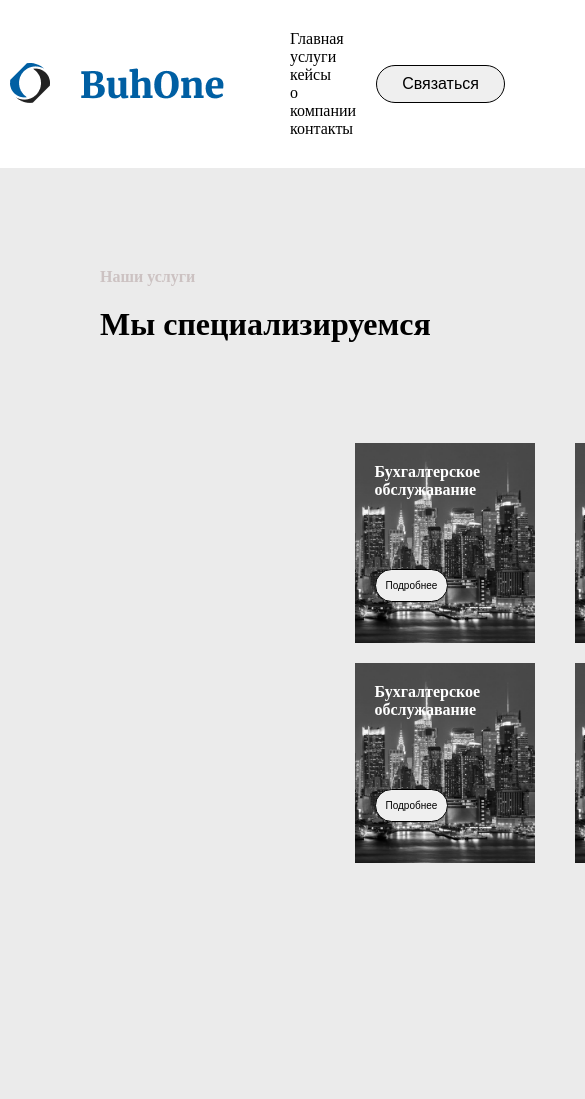
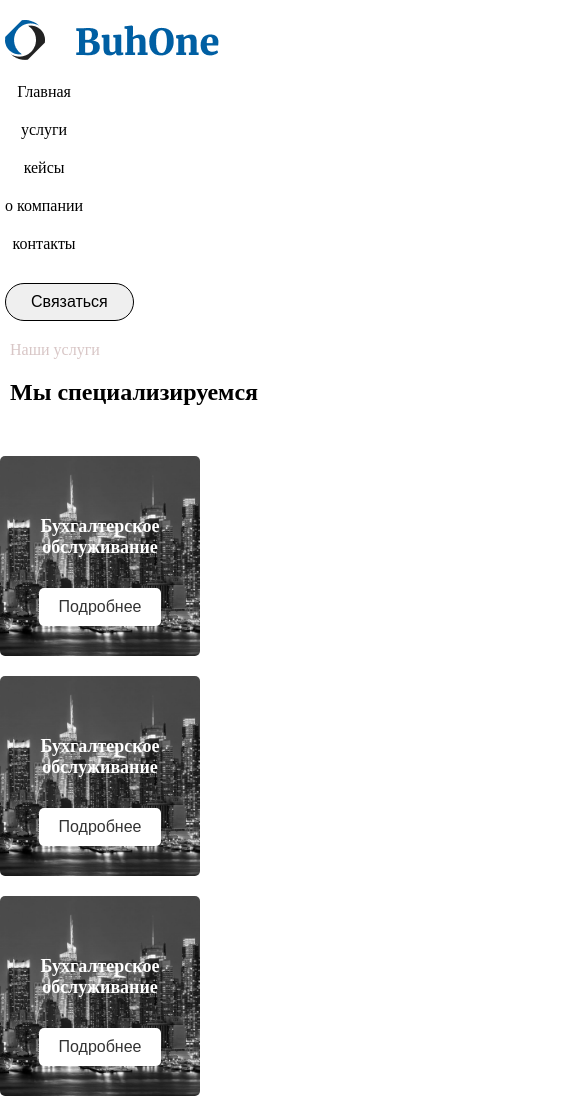
Before and after one commit to Zaven333/Display-Grid, a plain HTML site: page index.html in a window 390 px wide. Shown: the top 1099 px of the page, 585 px wide, since content can reach past the window. Drawn offline with Linux system fonts and the light colour scheme.

Commit message:
first commit

```diff
--- a/index.html
+++ b/index.html
@@ -22,49 +22,38 @@
         </nav>
         <a href="#"><button>Связаться</button></a>
     </div>
-    <div class="contanier">
-        <div class="content-text">
+    <section class="services">
+        <div class="services-text">
             <p>Наши услуги</p>
             <h1>Мы специализируемся</h1>
         </div>
-        <div class="content-grid">
-            <div class="content-img">
-                <p>Бухгалтерское обслужавание</p>
-                <div class="img-btn">
-                    <button>Подробнее</button>
-                </div>
+        <div class="grid-container">
+            <div class="grid-item">
+                <h3>Бухгалтерское обслуживание</h3>
+                <button>Подробнее</button>
             </div>
-            <div class="content-img">
-                <p>Бухгалтерское обслужавание</p>
-                <div class="img-btn">
-                    <button>Подробнее</button>
-                </div>
+            <div class="grid-item">
+                <h3>Бухгалтерское обслуживание</h3>
+                <button>Подробнее</button>
             </div>
-            <div class="content-img">
-                <p>Бухгалтерское обслужавание</p>
-                <div class="img-btn">
-                    <button>Подробнее</button>
-                </div>
+            <div class="grid-item">
+                <h3>Бухгалтерское обслуживание</h3>
+                <button>Подробнее</button>
             </div>
-            <div class="content-img">
-                <p>Бухгалтерское обслужавание</p>
-                <div class="img-btn">
-                    <button>Подробнее</button>
-                </div>
+            <div class="grid-item">
+                <h3>Бухгалтерское обслуживание</h3>
+                <button>Подробнее</button>
             </div>
-            <div class="content-img">
-                <p>Бухгалтерское обслужавание</p>
-                <div class="img-btn">
-                    <button>Подробнее</button>
-                </div>
+            <div class="grid-item">
+                <h3>Бухгалтерское обслуживание</h3>
+                <button>Подробнее</button>
             </div>
-            <div class="content-img">
-                <p>Бухгалтерское обслужавание</p>
-                <div class="img-btn">
-                    <button>Подробнее</button>
-                </div>
+            <div class="grid-item">
+                <h3>Бухгалтерское обслуживание</h3>
+                <button>Подробнее</button>
             </div>
         </div>
+    </section>
     </div>
     <div class="ivanov">
         <div class="main">
--- a/style.css
+++ b/style.css
@@ -30,32 +30,62 @@ li,a,button{
     border: 1px solid black;
     border-radius: 50px;
  }
- .contanier{
-    width: 1349px;
-    height: 1242px;
-    background-color: #EBEBEB;
- }
- .content-text p{
-    font-weight: 800;
-    color: #ccc2c2;
- }
- .content-text{
+ .services h3{
+    text-align: center;
+    padding: 20px;
+}
+.services-text{
     display: flex;
-    padding: 100px 100px;
-    width: 600px;
-    flex-wrap: wrap;
+    flex-direction: column;
     gap: 20px;
- }
- .content-img {
-    width: 180px;
-    height: 200px;
+    margin: 0px 350px;
+}
+.services-text p{
+    color: rgb(216, 198, 198);
+}
+.grid-container {
+    padding-top: 50px;
+    display: grid;
+    grid-template-columns:200px 200px 200px;
+    gap: 20px;
+    justify-content: center;
+    align-items: center;
+}
+
+.grid-item {
     background-image: url("Media/NEW\ YORK.jpg");
     background-size: cover;
     filter: grayscale(1);
-    transition: filter,0,5s;
+    color: white;
+    width: 200px;
+    height: 200px;
+    display: flex;
+    flex-direction: column;
+    justify-content: center;
+    align-items: center;
+    border-radius: 5px;
+
 }
-.content-img:hover{
+.grid-item:hover{
     filter: grayscale(0);
+}
+.grid-item h3 {
+    margin: 10px 0;
+    font-size: 18px;
+}
+
+.grid-item button {
+    background-color: white;
+    border: none;
+    color: #333;
+    padding: 10px 20px;
+    border-radius: 5px;
+    cursor: pointer;
+    font-size: 16px;
+}
+
+.grid-item button:hover {
+    background-color: #ddd;
 }
 .content-img p{
     font-weight: 800;
@@ -127,3 +157,136 @@ li,a,button{
 .ivanov{
     display: flex;
 }
+@media (max-width: 768px) {
+    .header {
+        flex-direction: column;
+        align-items: flex-start;
+    }
+    .nav-links {
+        width: 100%;
+        display: flex;
+        justify-content: space-around;
+        padding: 10px 0;
+    }
+    .nav-links li {
+        padding: 10px 0;
+    }
+    .header button {
+        margin-top: 10px;
+    }
+}
+
+@media (max-width: 480px) {
+    .header {
+        padding: 20px 5px;
+    }
+    .nav-links {
+        flex-direction: column;
+        align-items: center;
+    }
+    .nav-links li {
+        display: block;
+        padding: 10px 0;
+    }
+    .header button {
+        width: 100%;
+        text-align: center;
+    }
+}
+@media (max-width: 768px) {
+    .header {
+        flex-direction: column;
+        align-items: flex-start;
+    }
+    .nav-links {
+        width: 100%;
+        display: flex;
+        justify-content: space-around;
+        padding: 10px 0;
+    }
+    .nav-links li {
+        padding: 10px 0;
+    }
+    .header button {
+        margin-top: 10px;
+    }
+    .services-text {
+        margin: 0 20px;
+    }
+    .grid-container {
+        grid-template-columns: repeat(auto-fill, minmax(150px, 1fr));
+    }
+}
+
+@media (max-width: 480px) {
+    .header {
+        padding: 20px 5px;
+    }
+    .nav-links {
+        flex-direction: column;
+        align-items: center;
+    }
+    .nav-links li {
+        display: block;
+        padding: 10px 0;
+    }
+    .header button {
+        width: 100%;
+        text-align: center;
+    }
+    .services-text {
+        margin: 0 10px;
+    }
+    .grid-container {
+        grid-template-columns: 1fr;
+    }
+}
+@media (max-width: 768px) {
+    .ivanov {
+        flex-direction: column;
+        align-items: center;
+    }
+}
+
+@media (max-width: 480px) {
+    .ivanov {
+        flex-direction: column;
+        align-items: center;
+    }
+}
+@media (max-width: 768px) {
+    .ivanov {
+        flex-direction: column;
+        align-items: center;
+        padding: 10px;
+        margin: 10px;
+    }
+
+    .main {
+        margin: 10px;
+        max-width: 100%;
+    }
+
+    .company-grid {
+        grid-template-columns: repeat(auto-fit, minmax(120px, 1fr));
+        gap: 10px;
+        margin: 10px;
+    }
+}
+
+@media (max-width: 480px) {
+    .ivanov {
+        padding: 5px;
+        margin: 5px;
+    }
+
+    .main {
+        margin: 5px;
+    }
+
+    .company-grid {
+        grid-template-columns: 1fr;
+        gap: 5px;
+        margin: 5px;
+    }
+}
```
